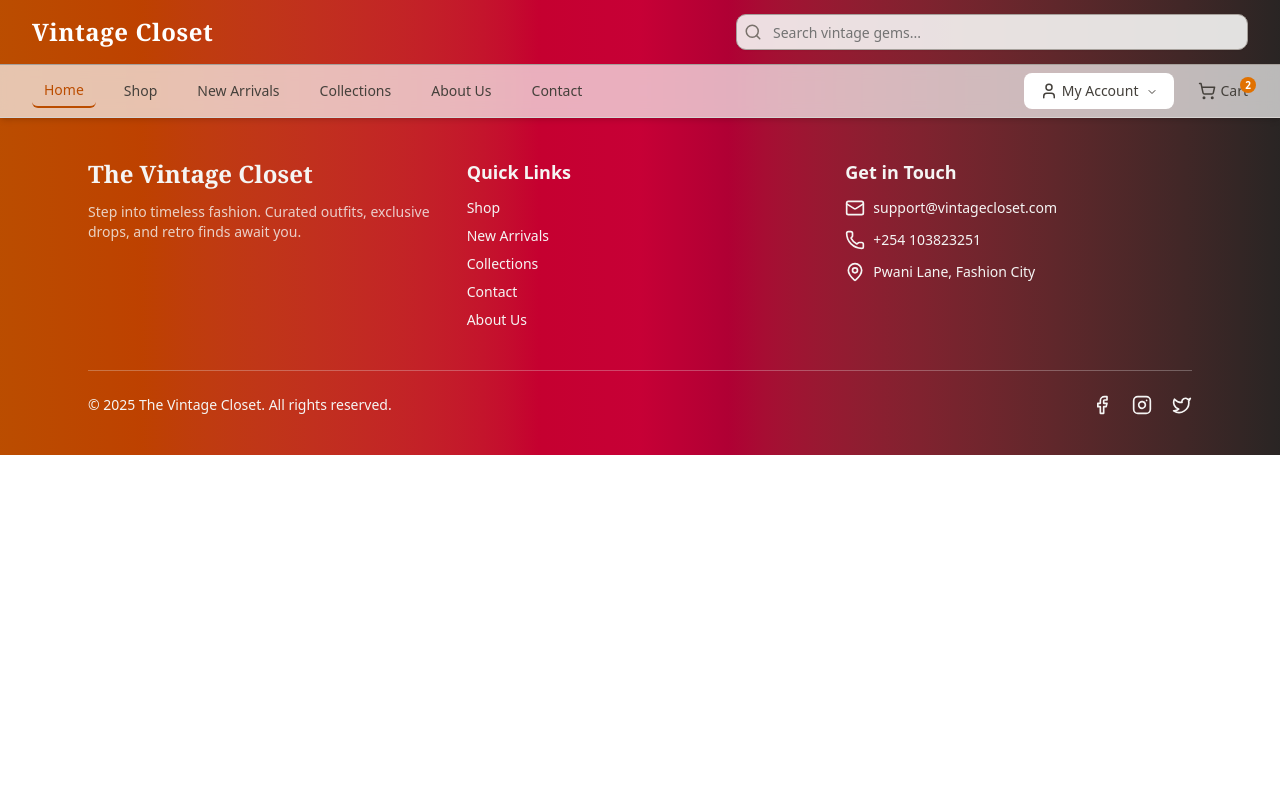
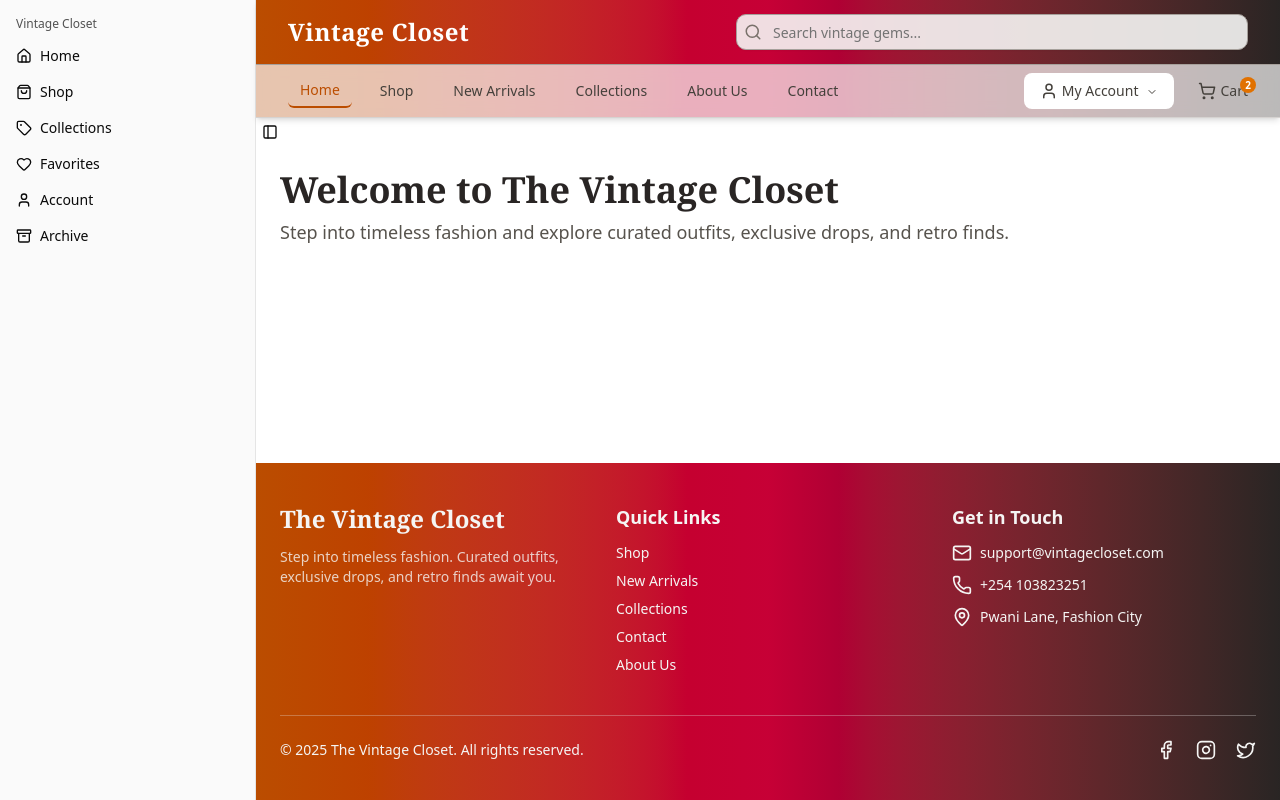
Before and after one commit to Michael-Munga/CODECRAFT_FS_03, a React (Vite) app in the folder client/: page / in a window 1280 px wide. Built offline with nearby package versions, Linux system fonts and the light colour scheme.

Commit message:
create a homepage and initialize a colapsible sidebar

```diff
--- a/client/src/App.jsx
+++ b/client/src/App.jsx
@@ -1,14 +1,25 @@
 import React from "react";
+import { SidebarProvider, SidebarTrigger } from "@/components/ui/sidebar";
+import { SideBar } from "./components/project-components/Sidebar";
 import Navbar from "./components/project-components/Navbar";
 import Approutes from "./Routes/Approutes";
 import Footer from "./components/project-components/Footer";
 
 export default function App() {
   return (
-    <div>
-      <Navbar />
-      <Approutes />
-      <Footer/>
-    </div>
+    <SidebarProvider>
+      {/* Sidebar  */}
+      <SideBar />
+
+      {/* Main content area */}
+      <div className="flex flex-col min-h-screen w-full">
+        <Navbar />
+        <main className="flex-1 w-full">
+          <SidebarTrigger />
+          <Approutes />
+        </main>
+        <Footer />
+      </div>
+    </SidebarProvider>
   );
 }
--- /dev/null
+++ b/client/src/Pages/HomePage.jsx
@@ -0,0 +1,15 @@
+import React from "react";
+
+export default function HomePage() {
+  return (
+    <div className="p-6">
+      <h1 className="text-4xl font-serif font-bold text-stone-800">
+        Welcome to The Vintage Closet
+      </h1>
+      <p className="mt-2 text-lg text-stone-600">
+        Step into timeless fashion and explore curated outfits, exclusive drops,
+        and retro finds.
+      </p>
+    </div>
+  );
+}
--- a/client/src/Routes/Approutes.jsx
+++ b/client/src/Routes/Approutes.jsx
@@ -2,10 +2,12 @@ import React from "react";
 import { Route, Routes } from "react-router-dom";
 import LoginPage from "@/Pages/LoginPage";
 import SignUpPage from "@/Pages/SignUpPage";
+import HomePage from "@/Pages/HomePage";
 
 export default function Approutes() {
   return (
     <Routes>
+      <Route path="/" element={<HomePage />} />
       <Route path="/login" element={<LoginPage />} />
       <Route path="/signup" element={<SignUpPage />} />
     </Routes>
--- /dev/null
+++ b/client/src/components/project-components/ProductsCard.jsx
@@ -0,0 +1,7 @@
+import React from 'react'
+
+export default function ProductsCard() {
+  return (
+    <div>ProductsCard</div>
+  )
+}
--- /dev/null
+++ b/client/src/components/project-components/Sidebar.jsx
@@ -0,0 +1,46 @@
+import { Home, ShoppingBag, Tag, Heart, User, Archive } from "lucide-react";
+
+import {
+  Sidebar,
+  SidebarContent,
+  SidebarGroup,
+  SidebarGroupContent,
+  SidebarGroupLabel,
+  SidebarMenu,
+  SidebarMenuButton,
+  SidebarMenuItem,
+} from "@/components/ui/sidebar";
+
+// Menu items
+const items = [
+  { title: "Home", icon: Home },
+  { title: "Shop", icon: ShoppingBag },
+  { title: "Collections", icon: Tag },
+  { title: "Favorites", icon: Heart },
+  { title: "Account", icon: User },
+  { title: "Archive", icon: Archive },
+];
+
+export function SideBar() {
+  return (
+    <Sidebar>
+      <SidebarContent>
+        <SidebarGroup>
+          <SidebarGroupLabel>Vintage Closet</SidebarGroupLabel>
+          <SidebarGroupContent>
+            <SidebarMenu>
+              {items.map((item) => (
+                <SidebarMenuItem key={item.title}>
+                  <SidebarMenuButton className="flex items-center gap-2">
+                    <item.icon />
+                    <span>{item.title}</span>
+                  </SidebarMenuButton>
+                </SidebarMenuItem>
+              ))}
+            </SidebarMenu>
+          </SidebarGroupContent>
+        </SidebarGroup>
+      </SidebarContent>
+    </Sidebar>
+  );
+}
```
